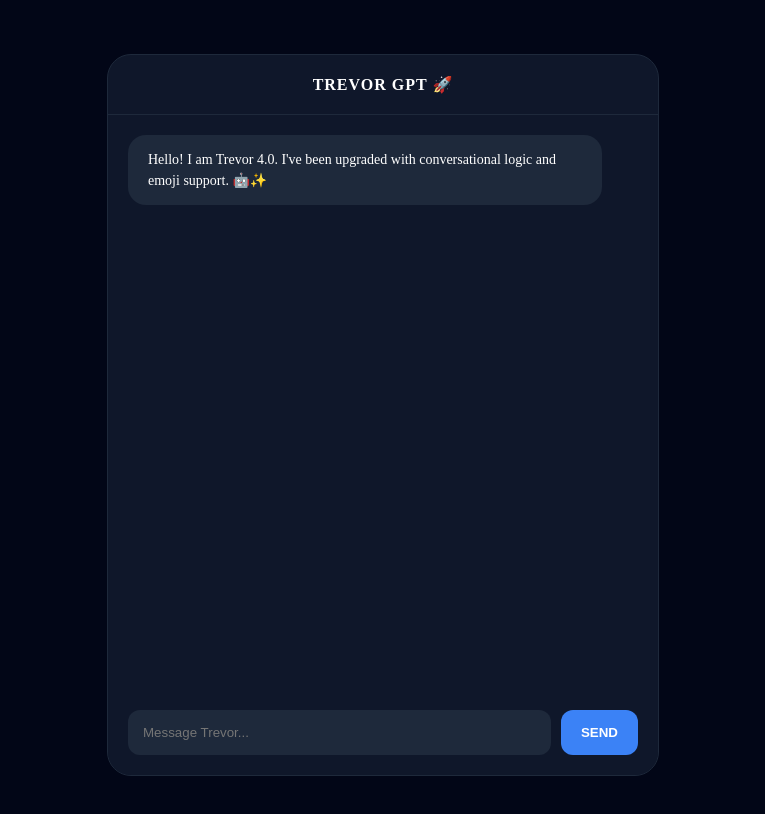
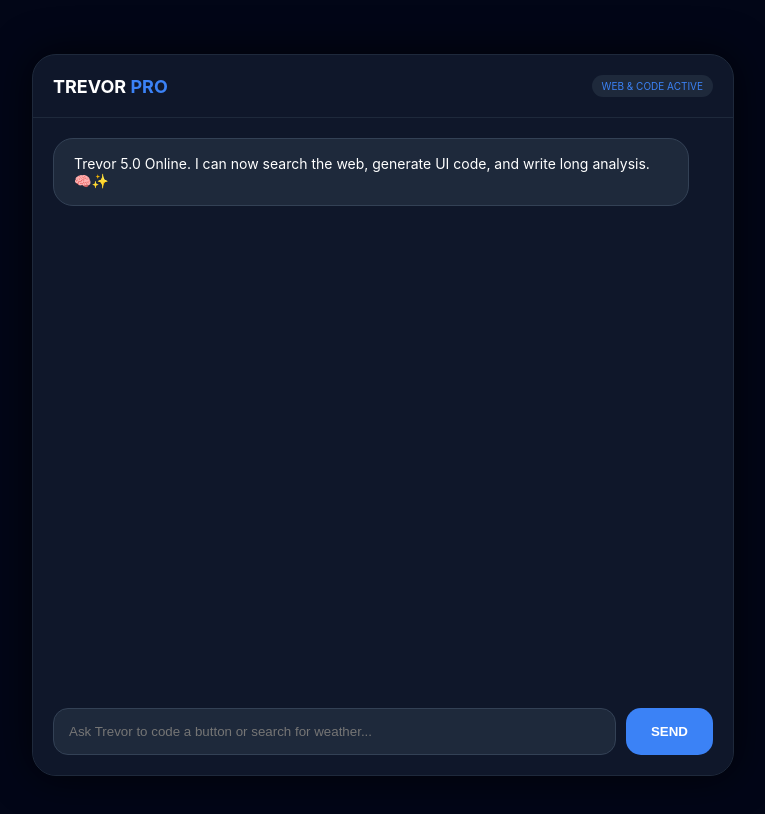
Before and after one commit to gp1547416-coder/TrevorAiProject, a Next.js app: page / in a window 1280 px wide. Shown: the top 814 px of the page, without its empty margins (257-1022 px from the left). Built offline with nearby package versions, Linux system fonts and the light colour scheme.

Commit message:
Update page.js

```diff
--- a/src/app/page.js
+++ b/src/app/page.js
@@ -3,7 +3,7 @@ import { useState, useRef, useEffect } from 'react';
 import { TrevorEngine } from '../lib/trevorEngine';
 
 export default function Page() {
-  const [messages, setMessages] = useState([{ role: 'trevor', text: "Hello! I am Trevor 4.0. I've been upgraded with conversational logic and emoji support. 🤖✨" }]);
+  const [messages, setMessages] = useState([{ role: 'trevor', text: "Trevor 5.0 Online. I can now search the web, generate UI code, and write long analysis. 🧠✨" }]);
   const [input, setInput] = useState("");
   const [isTyping, setIsTyping] = useState(false);
   const trevor = useRef(new TrevorEngine());
@@ -11,47 +11,59 @@ export default function Page() {
 
   useEffect(() => { chatEnd.current?.scrollIntoView({ behavior: "smooth" }); }, [messages, isTyping]);
 
-  const handleSend = () => {
+  const handleSend = async () => {
     if (!input.trim()) return;
     const userText = input;
     setInput("");
     setMessages(m => [...m, { role: "user", text: userText }]);
 
     setIsTyping(true);
+    const response = await trevor.current.getResponse(userText);
+
     setTimeout(() => {
-      const reply = trevor.current.getResponse(userText);
-      setMessages(m => [...m, { role: "trevor", text: reply }]);
+      setMessages(m => [...m, { role: "trevor", text: response.text, code: response.code }]);
       setIsTyping(false);
-    }, 1200); // Slightly longer "thinking" time for realism
+    }, 1000);
   };
 
   const s = {
-    bg: { backgroundColor: '#020617', minHeight: '100vh', display: 'flex', alignItems: 'center', justifyContent: 'center', padding: '15px' },
-    card: { width: '100%', maxWidth: '550px', backgroundColor: '#0f172a', borderRadius: '24px', border: '1px solid #1e293b', display: 'flex', flexDirection: 'column', height: '90vh', overflow: 'hidden' },
+    bg: { backgroundColor: '#020617', minHeight: '100vh', display: 'flex', alignItems: 'center', justifyContent: 'center', padding: '15px', fontFamily: 'Inter, sans-serif' },
+    card: { width: '100%', maxWidth: '700px', backgroundColor: '#0f172a', borderRadius: '24px', border: '1px solid #1e293b', display: 'flex', flexDirection: 'column', height: '90vh', overflow: 'hidden', boxShadow: '0 0 40px rgba(0,0,0,0.7)' },
     msg: (r) => ({
       alignSelf: r === 'user' ? 'flex-end' : 'flex-start',
       backgroundColor: r === 'user' ? '#2563eb' : '#1e293b',
-      padding: '14px 20px', borderRadius: '18px', color: 'white', fontSize: '14px', maxWidth: '85%',
-      whiteSpace: 'pre-wrap', // This allows the ChatGPT-style paragraphs
-      lineHeight: '1.5'
-    })
+      padding: '16px 20px', borderRadius: '20px', color: 'white', fontSize: '14px', maxWidth: '90%',
+      whiteSpace: 'pre-wrap', border: r === 'trevor' ? '1px solid #334155' : 'none', marginBottom: '10px'
+    }),
+    codeBox: { marginTop: '15px', padding: '15px', background: '#020617', borderRadius: '12px', border: '1px dashed #3b82f6' }
   };
 
   return (
     <div style={s.bg}>
       <div style={s.card}>
-        <div style={{ padding: '20px', borderBottom: '1px solid #1e293b', textAlign: 'center' }}>
-          <b style={{color: 'white', letterSpacing: '1px'}}>TREVOR GPT 🚀</b>
+        <div style={{ padding: '20px', borderBottom: '1px solid #1e293b', display: 'flex', justifyContent: 'space-between', alignItems: 'center' }}>
+          <b style={{color: 'white', fontSize: '18px'}}>TREVOR <span style={{color:'#3b82f6'}}>PRO</span></b>
+          <div style={{fontSize:'10px', background:'#1e293b', padding:'5px 10px', borderRadius:'20px', color:'#3b82f6'}}>WEB & CODE ACTIVE</div>
         </div>
-        <div style={{ flex: 1, overflowY: 'auto', padding: '20px', display: 'flex', flexDirection: 'column', gap: '15px' }}>
-          {messages.map((m, i) => <div key={i} style={s.msg(m.role)}>{m.text}</div>)}
-          {isTyping && <div style={{color: '#475569', fontSize: '12px', paddingLeft: '10px'}}>Trevor is typing...</div>}
+        <div style={{ flex: 1, overflowY: 'auto', padding: '20px', display: 'flex', flexDirection: 'column' }}>
+          {messages.map((m, i) => (
+            <div key={i} style={s.msg(m.role)}>
+              {m.text}
+              {m.code && (
+                <div style={s.codeBox}>
+                  <div style={{fontSize:'10px', color:'#64748b', marginBottom:'10px'}}>GUI PREVIEW:</div>
+                  <div dangerouslySetInnerHTML={{ __html: m.code }} />
+                </div>
+              )}
+            </div>
+          ))}
+          {isTyping && <div style={{color: '#3b82f6', fontSize: '12px', paddingLeft: '10px'}} className="pulse">Neural Processing...</div>}
           <div ref={chatEnd} />
         </div>
         <div style={{ padding: '20px', display: 'flex', gap: '10px', background: '#0f172a' }}>
-          <input style={{flex: 1, background: '#1e293b', border: 'none', padding: '15px', borderRadius: '12px', color: 'white', outline: 'none'}}
-            value={input} onChange={(e) => setInput(e.target.value)} onKeyDown={(e) => e.key === 'Enter' && handleSend()} placeholder="Message Trevor..." />
-          <button onClick={handleSend} style={{background: '#3b82f6', color:'white', border: 'none', padding: '0 20px', borderRadius: '12px', fontWeight: 'bold'}}>SEND</button>
+          <input style={{flex: 1, background: '#1e293b', border: '1px solid #334155', padding: '15px', borderRadius: '15px', color: 'white', outline: 'none'}}
+            value={input} onChange={(e) => setInput(e.target.value)} onKeyDown={(e) => e.key === 'Enter' && handleSend()} placeholder="Ask Trevor to code a button or search for weather..." />
+          <button onClick={handleSend} style={{background: '#3b82f6', color:'white', border: 'none', padding: '0 25px', borderRadius: '15px', fontWeight: 'bold', cursor:'pointer'}}>SEND</button>
         </div>
       </div>
     </div>
```
